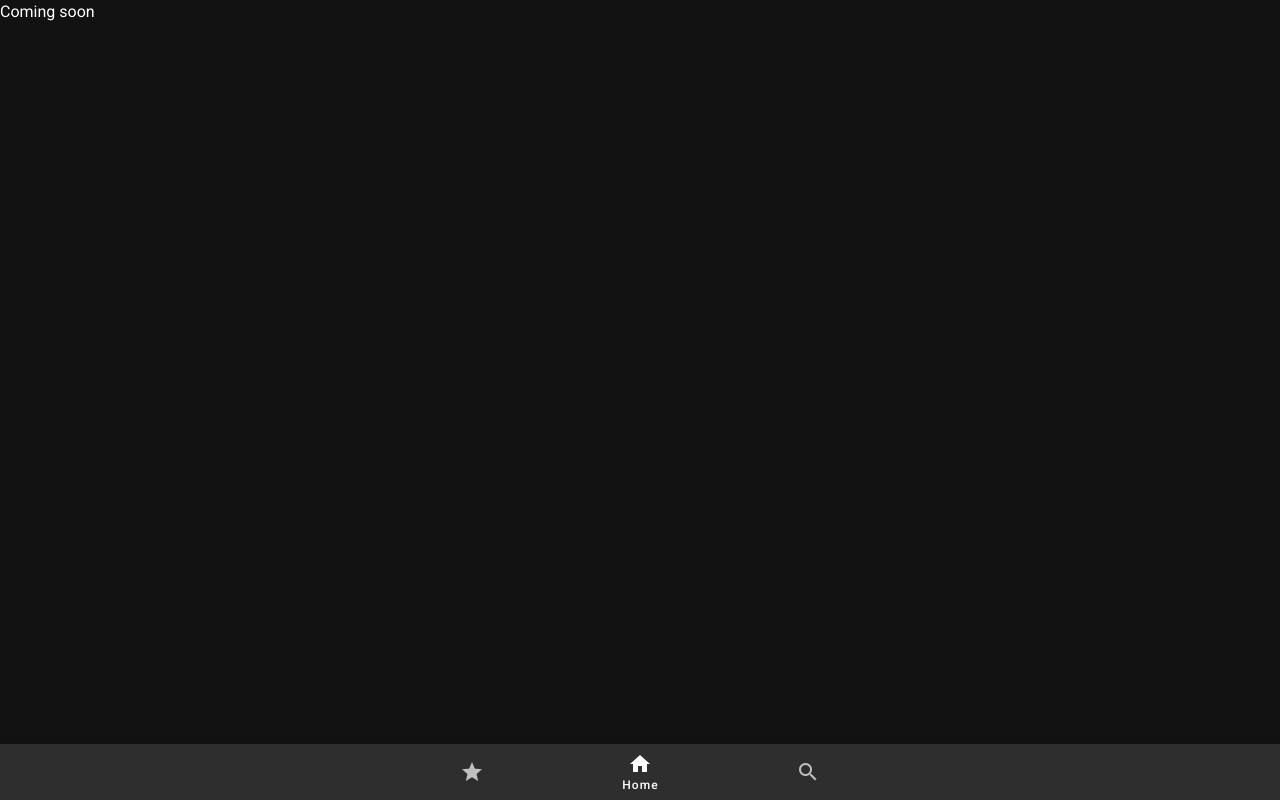
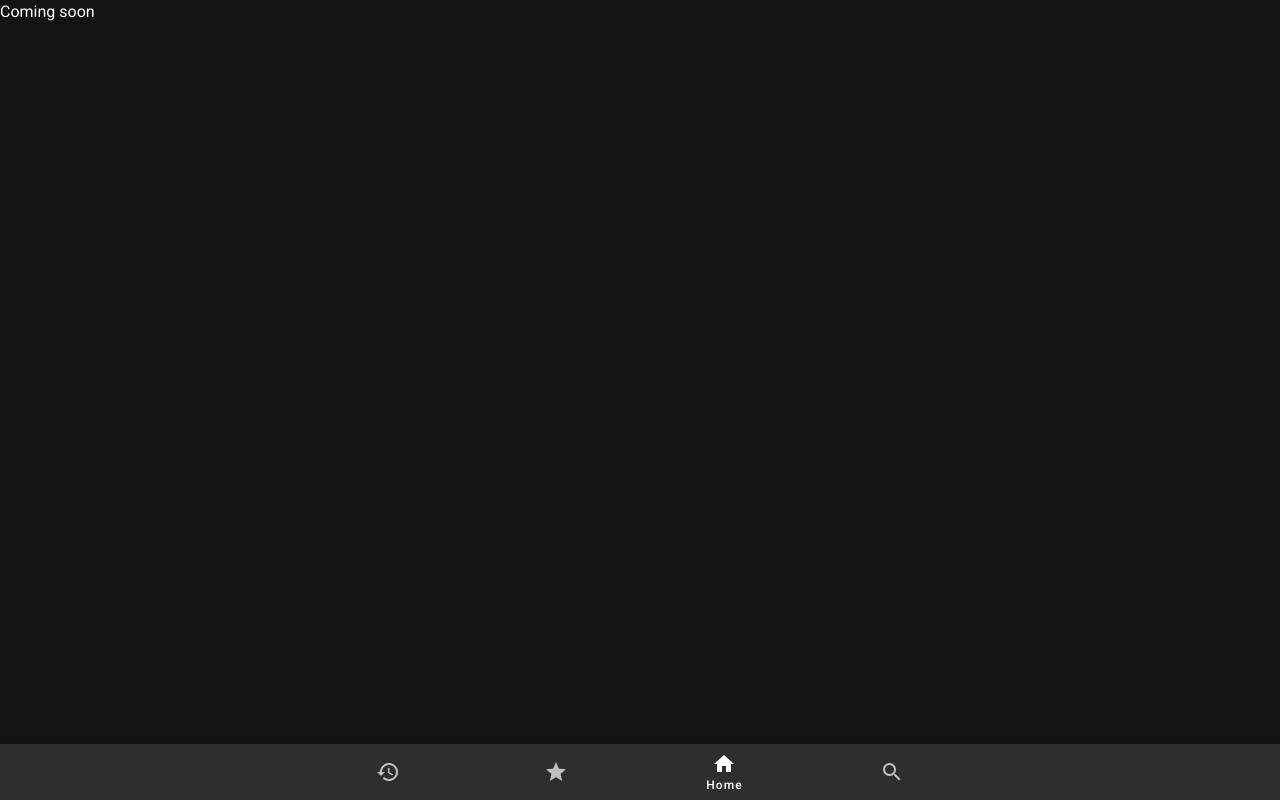
Before and after one commit to AndersonTheThird/tetretalkmblplaceholder, a plain HTML site: page index.html in a window 1280 px wide. Drawn offline with nearby package versions, Linux system fonts and the light colour scheme.

Commit message:
Update index.html

```diff
--- a/index.html
+++ b/index.html
@@ -23,7 +23,14 @@
       <v-main>
          Coming soon
       </v-main>
-             <v-bottom-navigation v-model="bottomNav" grow shift button>
+
+<v-bottom-navigation v-model="bottomNav" grow shift button>
+
+<v-btn value="recents">
+      <span>Recent</span>
+      <v-icon>mdi-history</v-icon>
+    </v-btn>
+
 
 <v-btn value="favorites">
       <span>Favorites</span>
```
